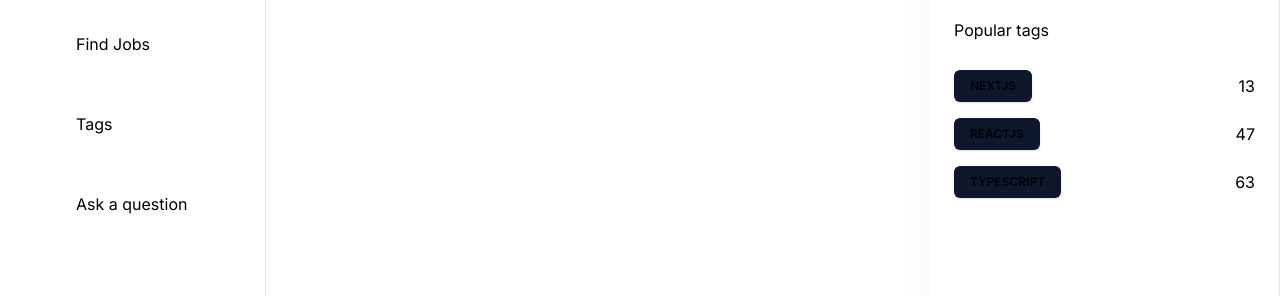
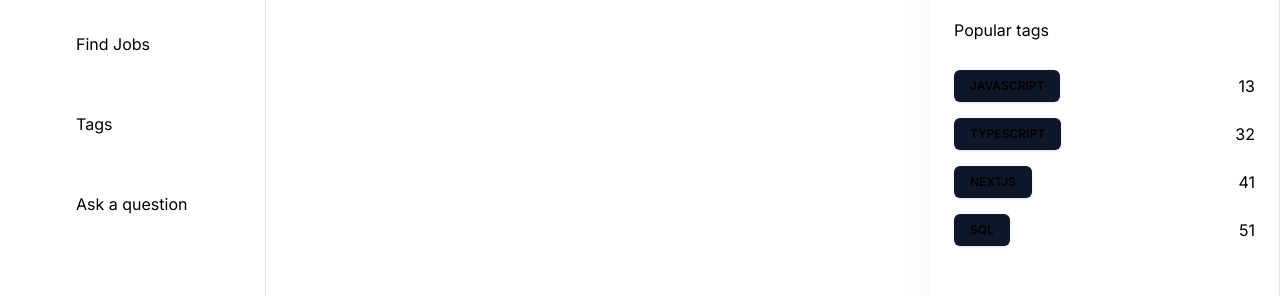
Before and after one commit to pogadev18/premium_forum, a Next.js app: page / in a window 1280 px wide. Shown: the part 368-664 px from the top of the page. Built offline with nearby package versions, Linux system fonts and the light colour scheme; no server answers.

Commit message:
added badge component

```diff
--- a/src/components/shared/RightSidebar.tsx
+++ b/src/components/shared/RightSidebar.tsx
@@ -1,5 +1,13 @@
 import Image from 'next/image';
 import Link from 'next/link';
+import Tag from './Tag';
+
+const MOCKED_TAGS = [
+  { _id: '1', name: 'javascript', totalQuestions: 13 },
+  { _id: '2', name: 'typescript', totalQuestions: 32 },
+  { _id: '3', name: 'nextjs', totalQuestions: 41 },
+  { _id: '4', name: 'sql', totalQuestions: 51 },
+];
 
 const RightSidebar = () => {
   return (
@@ -20,6 +28,7 @@
               width={20}
               height={20}
               alt="Arrow right Icon"
+              className="invert-colors"
             />
           </Link>
           <Link
@@ -34,6 +43,7 @@
               width={20}
               height={20}
               alt="Arrow right Icon"
+              className="invert-colors"
             />
           </Link>
         </div>
@@ -41,33 +51,15 @@
       <div className="mt-16">
         <h3 className="h3-bold text-dark200_light900">Popular tags</h3>
         <div className="mt-7 flex flex-col gap-4">
-          <Link
-            href="/tags/1"
-            className="flex items-center justify-between gap-2"
-          >
-            <div className="subtle-medium background-light800_dark300 text-light400_light500 inline-flex items-center rounded-md border border-none border-transparent bg-slate-900 px-4 py-2 text-xs font-semibold uppercase shadow transition-colors hover:bg-slate-900/80 focus:outline-none focus:ring-2 focus:ring-slate-950 focus:ring-offset-2 dark:border-slate-800 dark:bg-slate-50 dark:text-slate-900 dark:hover:bg-slate-50/80 dark:focus:ring-slate-300">
-              nextjs
-            </div>
-            <p className="small-medium text-dark500_light700">13</p>
-          </Link>
-          <Link
-            href="/tags/1"
-            className="flex items-center justify-between gap-2"
-          >
-            <div className="subtle-medium background-light800_dark300 text-light400_light500 inline-flex items-center rounded-md border border-none border-transparent bg-slate-900 px-4 py-2 text-xs font-semibold uppercase shadow transition-colors hover:bg-slate-900/80 focus:outline-none focus:ring-2 focus:ring-slate-950 focus:ring-offset-2 dark:border-slate-800 dark:bg-slate-50 dark:text-slate-900 dark:hover:bg-slate-50/80 dark:focus:ring-slate-300">
-              reactjs
-            </div>
-            <p className="small-medium text-dark500_light700">47</p>
-          </Link>
-          <Link
-            href="/tags/1"
-            className="flex items-center justify-between gap-2"
-          >
-            <div className="subtle-medium background-light800_dark300 text-light400_light500 inline-flex items-center rounded-md border border-none border-transparent bg-slate-900 px-4 py-2 text-xs font-semibold uppercase shadow transition-colors hover:bg-slate-900/80 focus:outline-none focus:ring-2 focus:ring-slate-950 focus:ring-offset-2 dark:border-slate-800 dark:bg-slate-50 dark:text-slate-900 dark:hover:bg-slate-50/80 dark:focus:ring-slate-300">
-              typescript
-            </div>
-            <p className="small-medium text-dark500_light700">63</p>
-          </Link>
+          {MOCKED_TAGS.map((tag) => (
+            <Tag
+              showCount
+              key={tag._id}
+              id={tag._id}
+              name={tag.name}
+              totalQuestions={tag.totalQuestions}
+            />
+          ))}
         </div>
       </div>
     </>
--- /dev/null
+++ b/src/components/shared/Tag.tsx
@@ -0,0 +1,27 @@
+import Link from 'next/link';
+import { Badge } from '@/components/ui/badge';
+
+type TagProps = {
+  id: string;
+  name: string;
+  totalQuestions: number;
+  showCount?: boolean;
+};
+
+const Tag = ({ id, name, totalQuestions, showCount }: TagProps) => {
+  return (
+    <Link
+      href={`/tags/${id}`}
+      className="flex items-center justify-between gap-2"
+    >
+      <Badge className="subtle-medium background-light800_dark300 text-light400_light500 inline-flex items-center rounded-md border border-none border-transparent bg-slate-900 px-4 py-2 text-xs font-semibold uppercase shadow transition-colors hover:bg-slate-900/80 focus:outline-none focus:ring-2 focus:ring-slate-950 focus:ring-offset-2 dark:border-slate-800 dark:bg-slate-50 dark:text-slate-900 dark:hover:bg-slate-50/80 dark:focus:ring-slate-300">
+        {name}
+      </Badge>
+      {showCount && (
+        <p className="small-medium text-dark500_light700">{totalQuestions}</p>
+      )}
+    </Link>
+  );
+};
+
+export default Tag;
--- /dev/null
+++ b/src/components/ui/badge.tsx
@@ -0,0 +1,36 @@
+import * as React from "react"
+import { cva, type VariantProps } from "class-variance-authority"
+
+import { cn } from "@/lib/utils"
+
+const badgeVariants = cva(
+  "inline-flex items-center rounded-full border px-2.5 py-0.5 text-xs font-semibold transition-colors focus:outline-none focus:ring-2 focus:ring-ring focus:ring-offset-2",
+  {
+    variants: {
+      variant: {
+        default:
+          "border-transparent bg-primary text-primary-foreground hover:bg-primary/80",
+        secondary:
+          "border-transparent bg-secondary text-secondary-foreground hover:bg-secondary/80",
+        destructive:
+          "border-transparent bg-destructive text-destructive-foreground hover:bg-destructive/80",
+        outline: "text-foreground",
+      },
+    },
+    defaultVariants: {
+      variant: "default",
+    },
+  }
+)
+
+export interface BadgeProps
+  extends React.HTMLAttributes<HTMLDivElement>,
+    VariantProps<typeof badgeVariants> {}
+
+function Badge({ className, variant, ...props }: BadgeProps) {
+  return (
+    <div className={cn(badgeVariants({ variant }), className)} {...props} />
+  )
+}
+
+export { Badge, badgeVariants }
```
